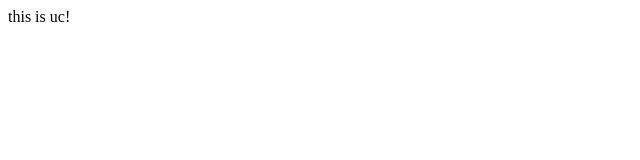
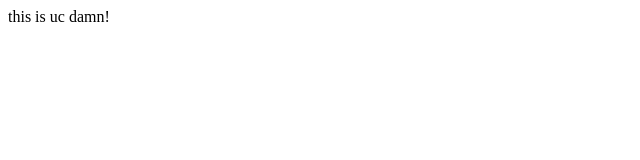
Before and after one commit to Ukrainian-Culture/UC.Frontend, a React (Create React App) app: page / in a window 1280 px wide. Shown: the top 160 px of the page, without its empty margins (0-640 px from the left). Built offline with nearby package versions, Linux system fonts and the light colour scheme.

Commit message:
test pull request

```diff
--- a/src/App.js
+++ b/src/App.js
@@ -2,7 +2,7 @@
 function App() {
   return (
     <div className="App">
-      this is uc!
+      this is uc damn!
     </div>
   );
 }
```
